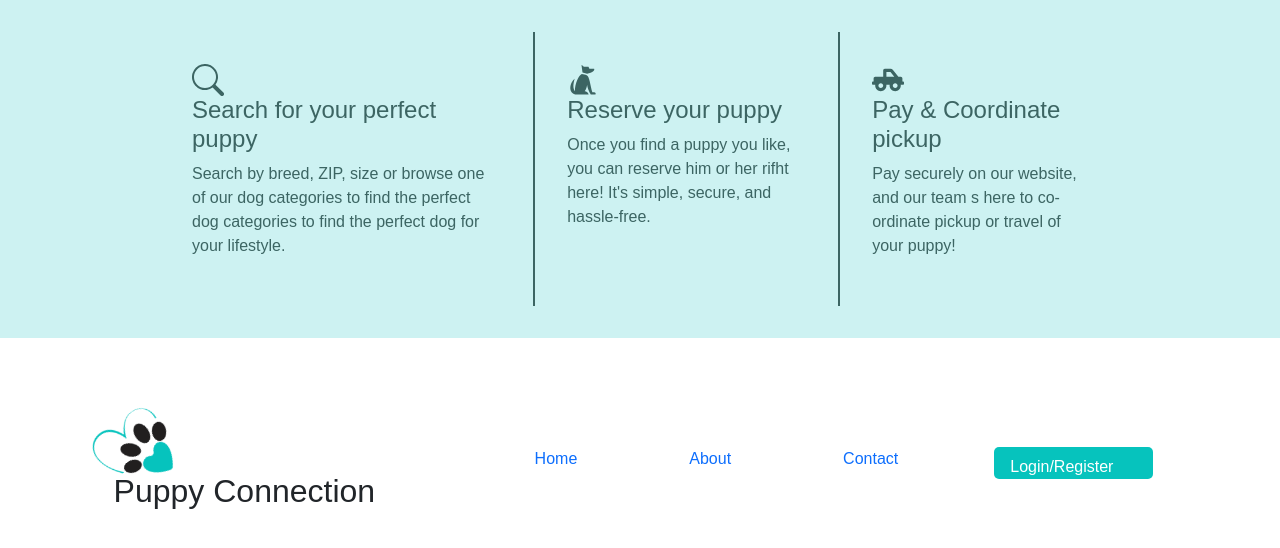
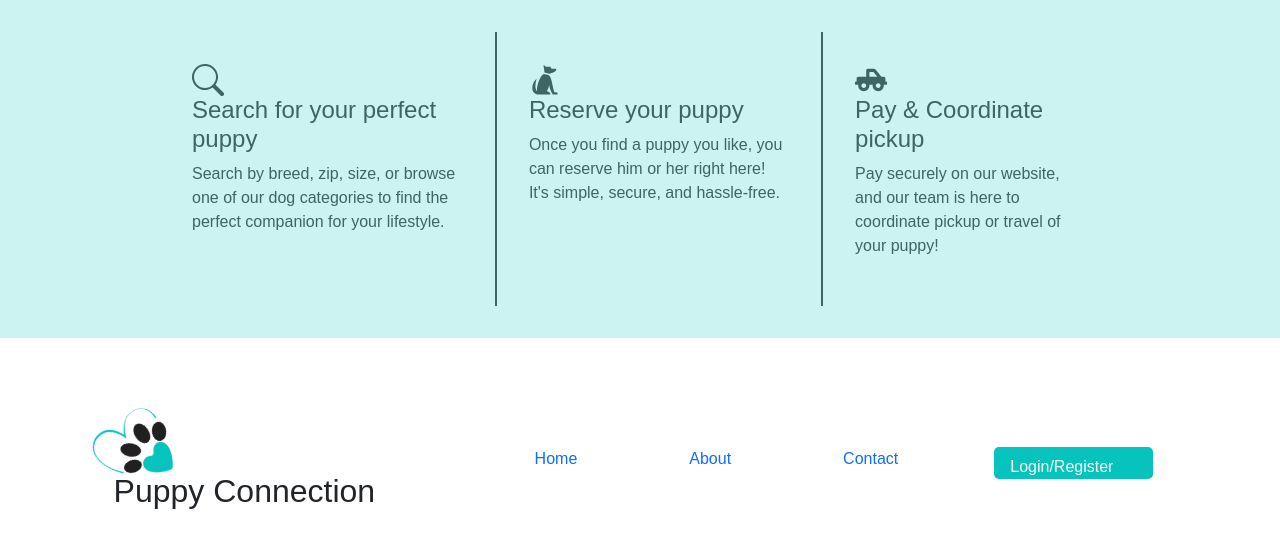
Before and after one commit to tonyadearman/puppyAdoption, a React (Create React App) app in the folder client/: page / in a window 1280 px wide. Shown: the top 548 px of the page. Built offline with nearby package versions, Linux system fonts and the light colour scheme; a web font is replaced by a local one.

Commit message:
CTA corrections

```diff
--- a/client/src/components/CTA/CTA.js
+++ b/client/src/components/CTA/CTA.js
@@ -11,17 +11,17 @@ const CTA = () => {
         <div className='cta_box search'>
         <BsSearch className='cta_icon' />
         <h4>Search for your perfect puppy</h4>
-        <p>Search by breed, ZIP, size or browse one of our dog categories to find the perfect dog categories to find the perfect dog for your lifestyle.</p>
+        <p>Search by breed, zip, size, or browse one of our dog categories to find the perfect companion for your lifestyle.</p>
         </div>
         <div className='cta_box'>
         <GiSittingDog className='cta_icon'/>
         <h4>Reserve your puppy</h4>
-        <p>Once you find a puppy you like, you can reserve him or her rifht here! It's simple, secure, and hassle-free.</p>
+        <p>Once you find a puppy you like, you can reserve him or her right here! It's simple, secure, and hassle-free.</p>
         </div>
         <div className='cta_box'>
         <FaTruckPickup className='cta_icon'/>
         <h4>Pay & Coordinate pickup</h4>
-        <p>Pay securely on our website, and our team s here to co-ordinate pickup or travel of your puppy!</p>
+        <p>Pay securely on our website, and our team is here to coordinate pickup or travel of your puppy!</p>
         </div>
     </div>
   )
```
